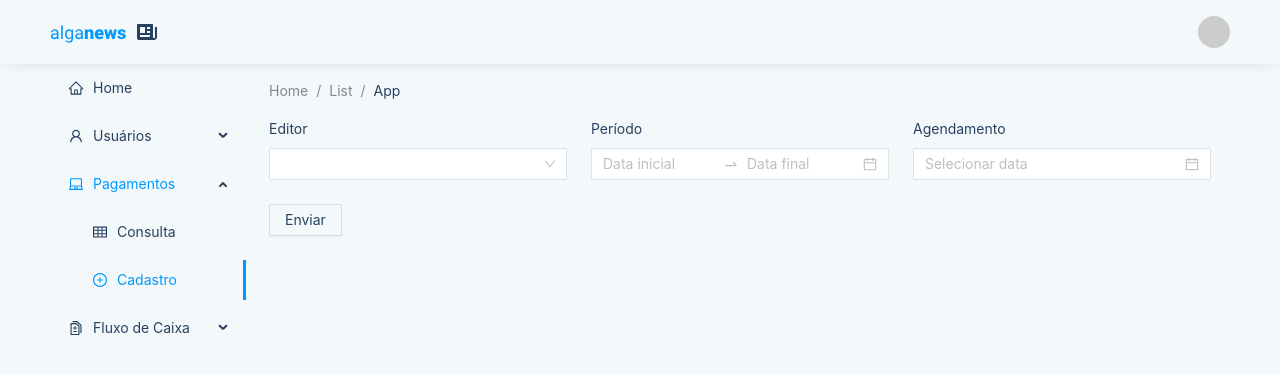
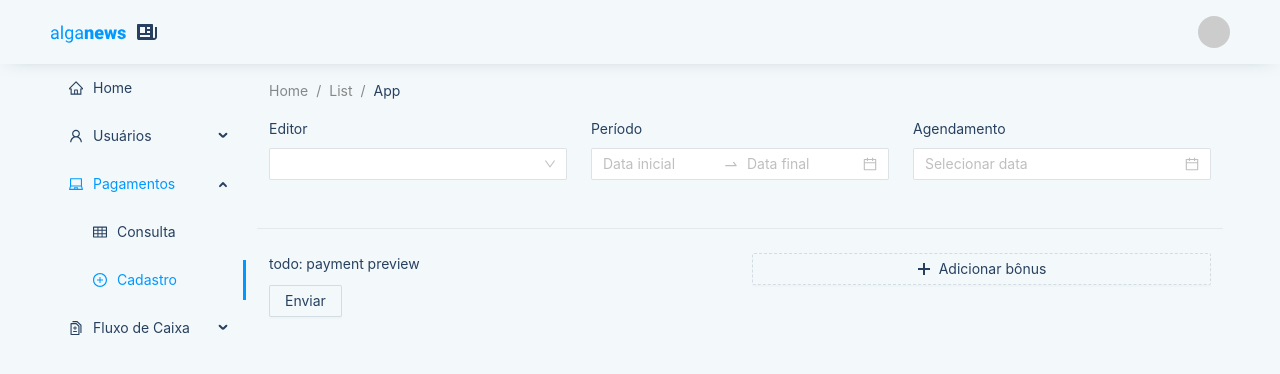
Before and after one commit to antoniotnn/alganews-admin, a React (Create React App) app: page /pagamentos/cadastro in a window 1280 px wide. Shown: the top 374 px of the page. Built offline with nearby package versions, Linux system fonts and the light colour scheme.

Commit message:
Dynamic fields

```diff
--- a/src/app/features/PaymentForm.tsx
+++ b/src/app/features/PaymentForm.tsx
@@ -1,8 +1,10 @@
 import {Payment} from "tnn-sdk";
-import {Button, Col, DatePicker, Form, Input, Row, Select} from "antd";
+import {Button, Col, DatePicker, Divider, Form, Input, Row, Select} from "antd";
 import useUsers from "../../core/hooks/useUsers";
 import moment, {Moment} from "moment";
 import {useForm} from "antd/lib/form/Form";
+import {DeleteOutlined, PlusOutlined} from "@ant-design/icons";
+import CurrencyInput from "../components/CurrencyInput";
 
 export default function PaymentForm() {
     const [form] = useForm();
@@ -87,6 +89,71 @@ export default function PaymentForm() {
                         />
                     </Form.Item>
                 </Col>
+                <Divider />
+                <Col xs={24} lg={12}>
+                    todo: payment preview
+                </Col>
+                <Col xs={24} lg={12}>
+                    <Form.List name={'bonuses'}>
+                        {
+                            (fields, { add, remove }) => {
+                                return (
+                                    <>
+                                        {
+                                            fields.map((field) => (
+                                                <Row gutter={24} key={field.key}>
+                                                    <Col xs={24} lg={14}>
+                                                        <Form.Item
+                                                            {...field}
+                                                            name={[field.name, 'title']}
+                                                            label={'Descrição'}
+                                                        >
+                                                            <Input placeholder={'E.g.: 1 milhão de views'}/>
+                                                        </Form.Item>
+                                                    </Col>
+                                                    <Col xs={24} lg={6}>
+                                                        <Form.Item
+                                                            initialValue={0}
+                                                            {...field}
+                                                            name={[field.name, 'amount']}
+                                                            label={'Valor'}
+                                                        >
+                                                            <CurrencyInput
+                                                                onChange={(a, amount) => {
+                                                                    form.setFieldsValue({
+                                                                        [field.name]: amount
+                                                                    });
+                                                                }}
+                                                            />
+                                                        </Form.Item>
+                                                    </Col>
+                                                    <Col xs={24} lg={4}>
+                                                        <Form.Item label={'Remover'}>
+                                                            <Button
+                                                                icon={<DeleteOutlined />}
+                                                                onClick={() => remove(field.name)}
+                                                                danger
+                                                                size={'small'}
+                                                            />
+                                                        </Form.Item>
+                                                    </Col>
+                                                </Row>
+                                            ))
+                                        }
+                                        <Button
+                                            type='dashed'
+                                            onClick={() => add({})}
+                                            block
+                                            icon={<PlusOutlined />}
+                                        >
+                                            Adicionar bônus
+                                        </Button>
+                                    </>
+                                );
+                            }
+                        }
+                    </Form.List>
+                </Col>
             </Row>
             <Button htmlType={'submit'}>
                 Enviar
```
